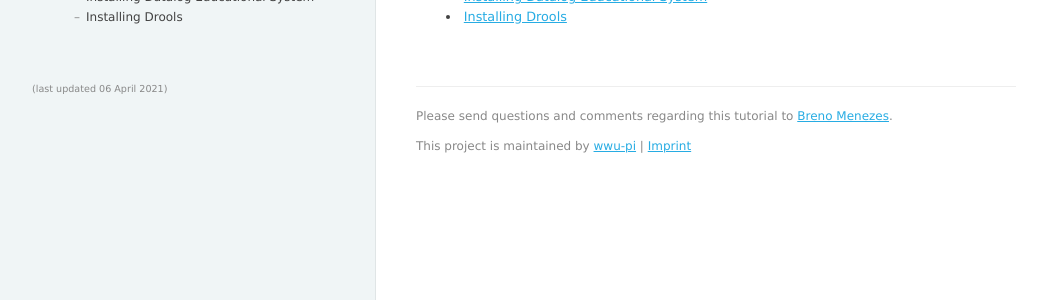
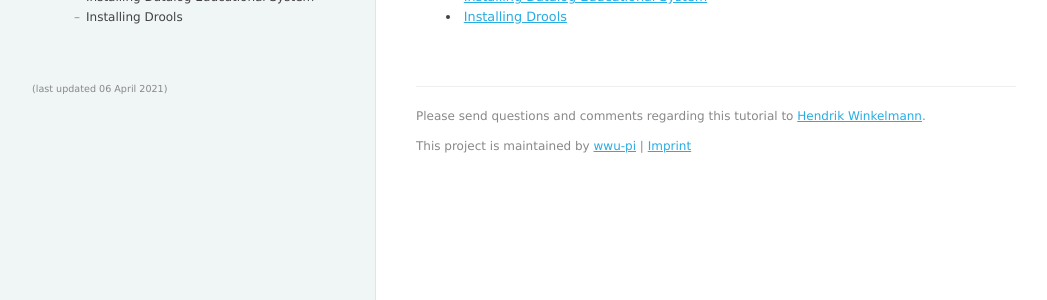
Before and after one commit to wwu-pi/tutorials, a Jekyll site: the page built from lectures/lsp/index.md, in a window 1280 px wide. Shown: the part 277-577 px from the top of the page, without its empty margins (8-1055 px from the left). Built offline with Jekyll 4.4.1, drawn with Linux system fonts in a browser that asks for light colours.

Commit message:
Adjusted contact

```diff
--- a/_config.yml
+++ b/_config.yml
@@ -18,8 +18,8 @@ lectures:
 #   name: contact name
 contacts:
   acse:
-    url: https://www.wi.uni-muenster.de/de/institut/pi/personen/matthias-neugebauer
-    name: Matthias Neugebauer
+    url: https://www.wi.uni-muenster.de/de/institut/pi/personen/hendrik-winkelmann-1
+    name: Hendrik Winkelmann
   eai:
     url: https://www.wi.uni-muenster.de/de/institut/pi/personen/matthias-neugebauer
     name: Matthias Neugebauer
@@ -27,8 +27,8 @@ contacts:
     url: https://www.wi.uni-muenster.de/de/institut/pi/personen/matthias-neugebauer
     name: Matthias Neugebauer
   lsp:
-    url: https://www.wi.uni-muenster.de/de/institut/pi/personen/breno-menezes
-    name: Breno Menezes
+    url: https://www.wi.uni-muenster.de/de/institut/pi/personen/hendrik-winkelmann-1
+    name: Hendrik Winkelmann
 
 # excluded from Jekyll conversion
 exclude:
```
